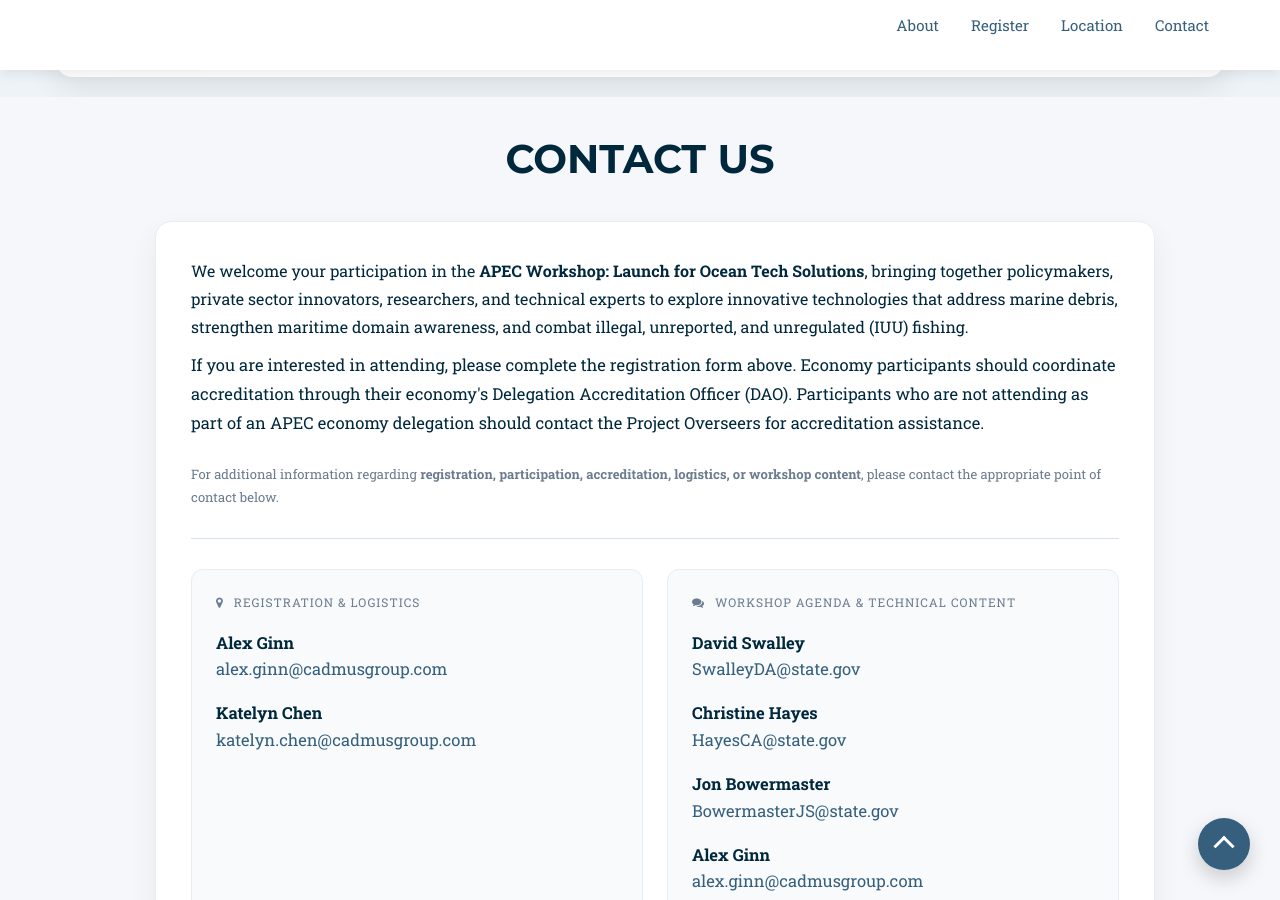
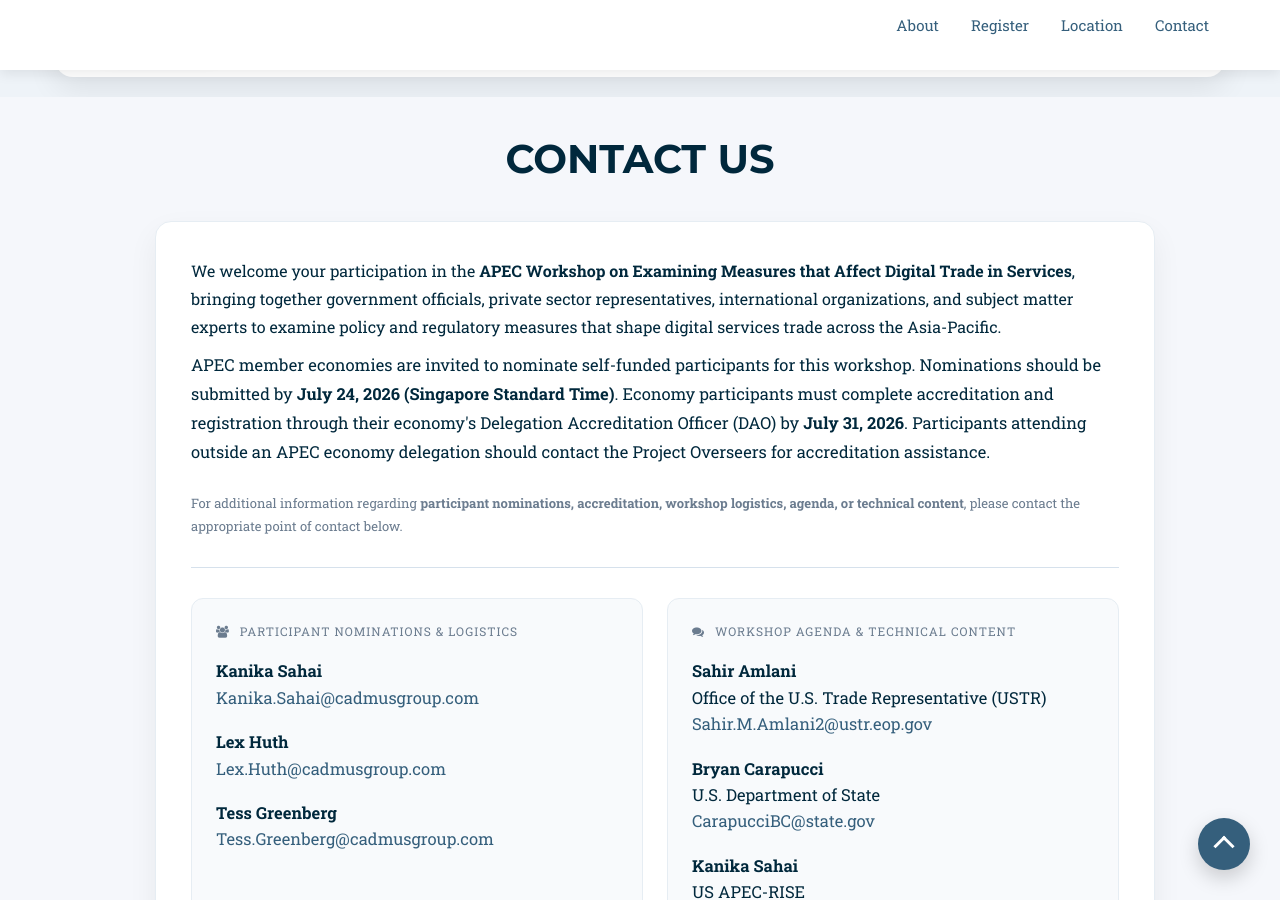
Before and after one commit to usapecrise/digital-services-in-trade-workshop, a Jekyll site: the page built from index.html, in a window 1280 px wide and 900 px high, scrolled down 3018 px. Built offline with Jekyll 4.4.1, drawn with Linux system fonts in a browser that asks for light colours; nearby versions of some CDN libraries; some web fonts are replaced; library files that are not in the unit come from our copies; some of the changed text lies outside the part shown.

Commit message:
Update contact.html

```diff
--- a/_includes/2016_data/contact.html
+++ b/_includes/2016_data/contact.html
@@ -21,15 +21,15 @@
 
           <!-- INTRO -->
           <p style="font-size:16px;">
-            We welcome your participation in the <strong>APEC Workshop: Launch for Ocean Tech Solutions</strong>, bringing together policymakers, private sector innovators, researchers, and technical experts to explore innovative technologies that address marine debris, strengthen maritime domain awareness, and combat illegal, unreported, and unregulated (IUU) fishing.
+            We welcome your participation in the <strong>APEC Workshop on Examining Measures that Affect Digital Trade in Services</strong>, bringing together government officials, private sector representatives, international organizations, and subject matter experts to examine policy and regulatory measures that shape digital services trade across the Asia-Pacific.
           </p>
 
           <p style="margin-top:10px;">
-            If you are interested in attending, please complete the registration form above. Economy participants should coordinate accreditation through their economy's Delegation Accreditation Officer (DAO). Participants who are not attending as part of an APEC economy delegation should contact the Project Overseers for accreditation assistance.
+            APEC member economies are invited to nominate self-funded participants for this workshop. Nominations should be submitted by <strong>July 24, 2026 (Singapore Standard Time)</strong>. Economy participants must complete accreditation and registration through their economy's Delegation Accreditation Officer (DAO) by <strong>July 31, 2026</strong>. Participants attending outside an APEC economy delegation should contact the Project Overseers for accreditation assistance.
           </p>
 
           <p style="font-size:13px; color:#6b7c8f; margin-top:25px;">
-            For additional information regarding <strong>registration, participation, accreditation, logistics, or workshop content</strong>, please contact the appropriate point of contact below.
+            For additional information regarding <strong>participant nominations, accreditation, workshop logistics, agenda, or technical content</strong>, please contact the appropriate point of contact below.
           </p>
 
           <hr style="margin:30px 0; border-color:#d6e1ec;">
@@ -41,7 +41,7 @@
             gap:24px;
           ">
 
-            <!-- REGISTRATION -->
+            <!-- PARTICIPANT NOMINATIONS -->
             <div style="
               background:#f8fafc;
               border:1px solid #e6edf3;
@@ -56,21 +56,28 @@
                 color:#6b7c8f;
                 margin-bottom:18px;
               ">
-                <i class="fa fa-map-marker" style="margin-right:6px;"></i>
-                Registration & Logistics
+                <i class="fa fa-users" style="margin-right:6px;"></i>
+                Participant Nominations & Logistics
               </div>
 
               <p style="margin-bottom:18px; line-height:1.6;">
-                <strong>Alex Ginn</strong><br>
-                <a href="mailto:alex.ginn@cadmusgroup.com" style="color:#355f7c; text-decoration:none;">
-                  alex.ginn@cadmusgroup.com
+                <strong>Kanika Sahai</strong><br>
+                <a href="mailto:Kanika.Sahai@cadmusgroup.com" style="color:#355f7c; text-decoration:none;">
+                  Kanika.Sahai@cadmusgroup.com
+                </a>
+              </p>
+
+              <p style="margin-bottom:18px; line-height:1.6;">
+                <strong>Lex Huth</strong><br>
+                <a href="mailto:Lex.Huth@cadmusgroup.com" style="color:#355f7c; text-decoration:none;">
+                  Lex.Huth@cadmusgroup.com
                 </a>
               </p>
 
               <p style="margin-bottom:0; line-height:1.6;">
-                <strong>Katelyn Chen</strong><br>
-                <a href="mailto:katelyn.chen@cadmusgroup.com" style="color:#355f7c; text-decoration:none;">
-                  katelyn.chen@cadmusgroup.com
+                <strong>Tess Greenberg</strong><br>
+                <a href="mailto:Tess.Greenberg@cadmusgroup.com" style="color:#355f7c; text-decoration:none;">
+                  Tess.Greenberg@cadmusgroup.com
                 </a>
               </p>
 
@@ -96,31 +103,26 @@
               </div>
 
               <p style="margin-bottom:18px; line-height:1.6;">
-                <strong>David Swalley</strong><br>
-                <a href="mailto:SwalleyDA@state.gov" style="color:#355f7c; text-decoration:none;">
-                  SwalleyDA@state.gov
+                <strong>Sahir Amlani</strong><br>
+                Office of the U.S. Trade Representative (USTR)<br>
+                <a href="mailto:Sahir.M.Amlani2@ustr.eop.gov" style="color:#355f7c; text-decoration:none;">
+                  Sahir.M.Amlani2@ustr.eop.gov
                 </a>
               </p>
 
               <p style="margin-bottom:18px; line-height:1.6;">
-                <strong>Christine Hayes</strong><br>
-                <a href="mailto:HayesCA@state.gov" style="color:#355f7c; text-decoration:none;">
-                  HayesCA@state.gov
+                <strong>Bryan Carapucci</strong><br>
+                U.S. Department of State<br>
+                <a href="mailto:CarapucciBC@state.gov" style="color:#355f7c; text-decoration:none;">
+                  CarapucciBC@state.gov
                 </a>
               </p>
 
-                <p style="margin-bottom:18px; line-height:1.6;">
-                <strong>Jon Bowermaster </strong><br>
-                <a href="mailto:BowermasterJS@state.gov" style="color:#355f7c; text-decoration:none;">
-                 BowermasterJS@state.gov
-                </a>
-              </p>
-
-
               <p style="margin-bottom:0; line-height:1.6;">
-                <strong>Alex Ginn</strong><br>
-                <a href="mailto:alex.ginn@cadmusgroup.com" style="color:#355f7c; text-decoration:none;">
-                  alex.ginn@cadmusgroup.com
+                <strong>Kanika Sahai</strong><br>
+                US APEC-RISE<br>
+                <a href="mailto:Kanika.Sahai@cadmusgroup.com" style="color:#355f7c; text-decoration:none;">
+                  Kanika.Sahai@cadmusgroup.com
                 </a>
               </p>
 
```
